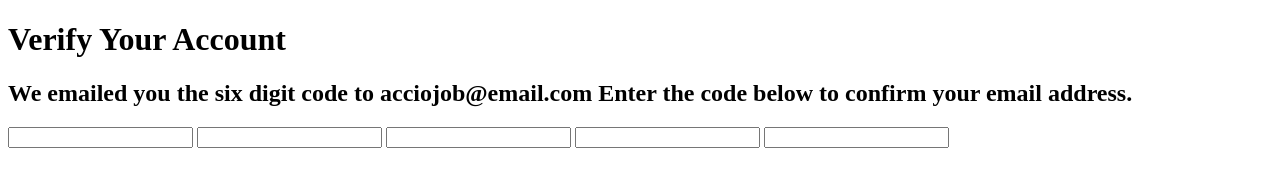
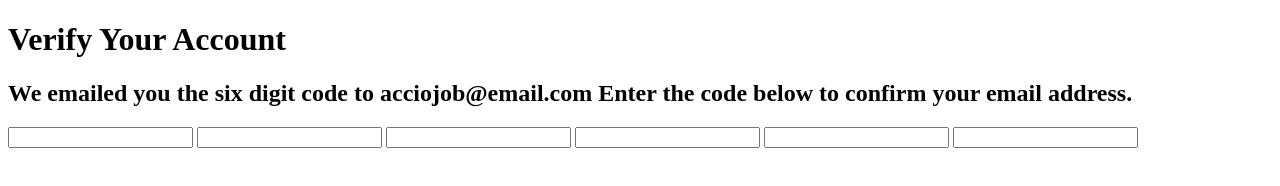
Before and after one commit to acciojob/OTP-pogo-cloud, a website: page main.html in a window 1280 px wide. Drawn offline with Linux system fonts and the light colour scheme.

Commit message:
created a submission

```diff
--- a/main.html
+++ b/main.html
@@ -11,7 +11,7 @@
 	<!-- the entire body must be written by student -->
 	<h1 id="verification_heading">Verify Your Account</h1>
 	<h2 id="verification_subtext">We emailed you the six digit code to acciojob@email.com Enter the code below to confirm your email address.</h2>
-	<div class="code-container"
+	<div class="code-container">
 		<input type="text" class="code">
 		<input type="text" class="code">
 		<input type="text" class="code">
```
